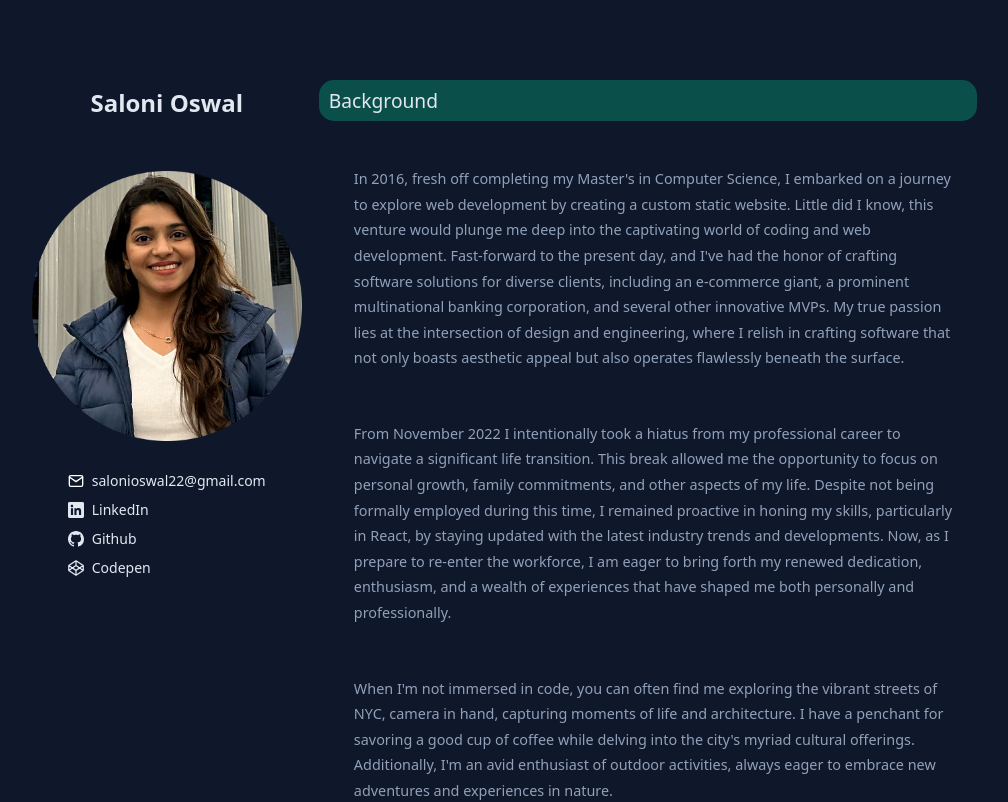
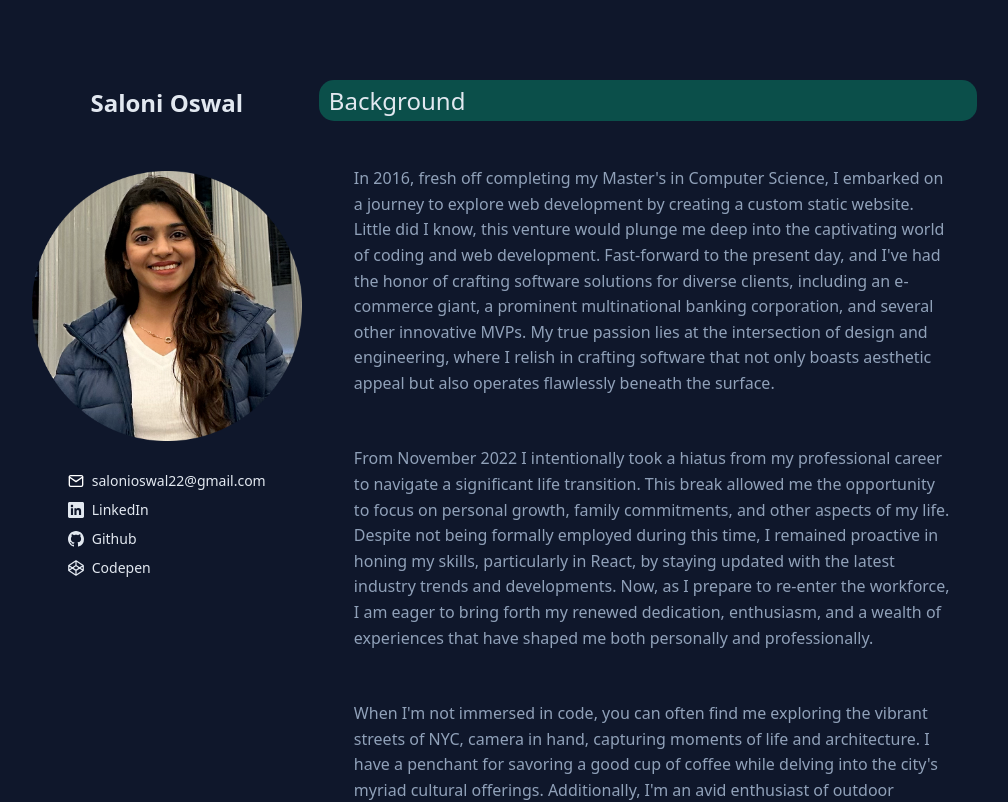
Before and after one commit to Saloni-Oswal/portfolio, a React (Vite) app: page / in a window 1280 px wide. Shown: the top 802 px of the page, without its empty margins (149-1157 px from the left). Built offline with nearby package versions, Linux system fonts and the light colour scheme; a web font is replaced by a local one.

Commit message:
Updated styles for Background section.

```diff
--- a/src/sections/Background/index.jsx
+++ b/src/sections/Background/index.jsx
@@ -1,11 +1,11 @@
 export const Background = () => {
   return (
     <section className='caret-transparent float-none break-words w-full mb-5 md:float-right md:mb-[60px]'>
-      <h1 className='text-[19.2px] bg-teal-900 caret-transparent leading-[21.12px] break-words -ml-2.5 mb-5 p-2.5 rounded-[15px]'>
+      <h1 className='text-2xl bg-teal-900 leading-[21.12px] break-words -ml-2.5 mb-5 p-2.5 rounded-[15px]'>
         Background
       </h1>
-      <div className='caret-transparent break-words rounded-[15px]'>
-        <p className='text-slate-400 text-[14.4px] caret-transparent leading-[25.6px] break-words pt-0 pb-[15px] px-0 md:p-[25px]'>
+      <div className='break-words rounded-[15px] text-slate-400 text-base hover:bg-[rgba(45,212,191,0.1)]  hover:text-[#e2e8f0] leading-[25.6px]'>
+        <p className='pt-0 pb-[15px] px-0 md:p-[25px]'>
           In 2016, fresh off completing my Master&#39;s in Computer Science, I
           embarked on a journey to explore web development by creating a custom
           static website. Little did I know, this venture would plunge me deep
@@ -18,7 +18,7 @@ export const Background = () => {
           boasts aesthetic appeal but also operates flawlessly beneath the
           surface.
         </p>
-        <p className='text-slate-400 text-[14.4px] caret-transparent leading-[25.6px] break-words pt-0 pb-[15px] px-0 md:p-[25px]'>
+        <p className='px-0 md:p-[25px]'>
           From November 2022 I intentionally took a hiatus from my professional
           career to navigate a significant life transition. This break allowed
           me the opportunity to focus on personal growth, family commitments,
@@ -30,7 +30,7 @@ export const Background = () => {
           wealth of experiences that have shaped me both personally and
           professionally.
         </p>
-        <p className='text-slate-400 text-[14.4px] caret-transparent leading-[25.6px] break-words pt-0 pb-[15px] px-0 md:p-[25px]'>
+        <p className='pt-0 pb-[15px] px-0 md:p-[25px]'>
           When I&#39;m not immersed in code, you can often find me exploring the
           vibrant streets of NYC, camera in hand, capturing moments of life and
           architecture. I have a penchant for savoring a good cup of coffee
```
